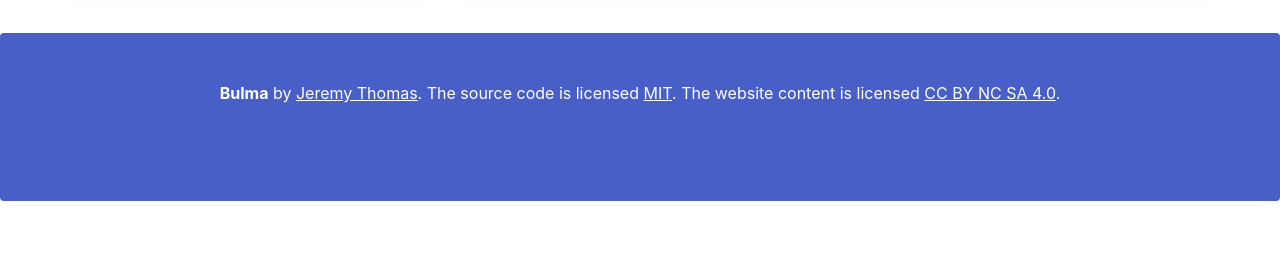
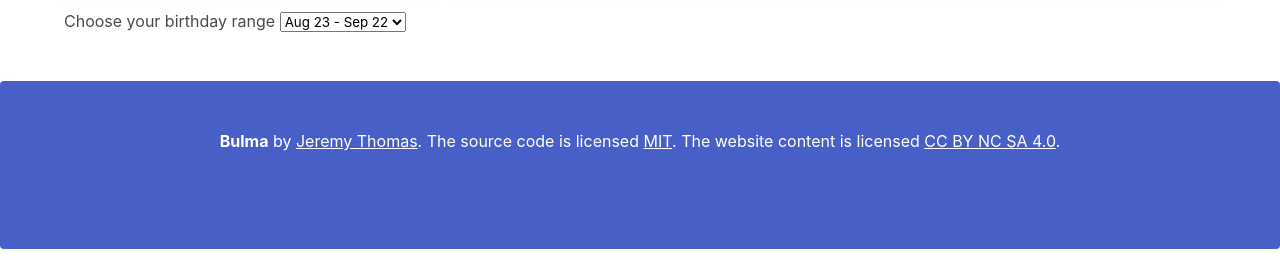
Before and after one commit to NWgroup1/Astro-Mixologist, a plain HTML site: page index.html in a window 1280 px wide. Shown: the part 540-800 px from the top of the page. Drawn offline with nearby package versions, Linux system fonts and the light colour scheme.

Commit message:
added selectors for dropdown to index.html

```diff
--- a/index.html
+++ b/index.html
@@ -57,6 +57,14 @@
                     </div>
                 </div>
             </div>
+            <div class="byPaul">
+                <label for="birthdayRangeSelector">Choose your birthday range</label>
+                <select name="birthdayRangeSelector" id="birthdayRangeSelector">
+                  <option value="aries" data-date-range="Aug 23 - Sep 22">Aug 23 - Sep 22</option>
+                  <option value="sagitarious">Sep 23 - Nov 22</option>
+
+                </select>
+              </div>
         </div>
 
     </section>
```
Lines whose indentation alone changed are shown as unchanged.
